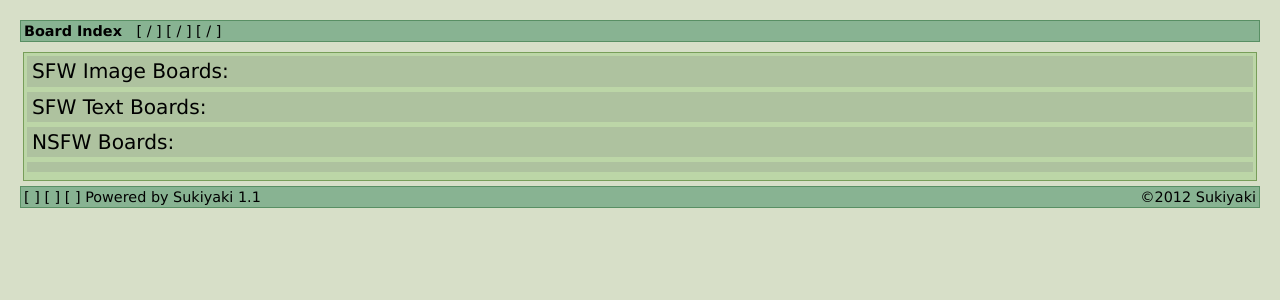
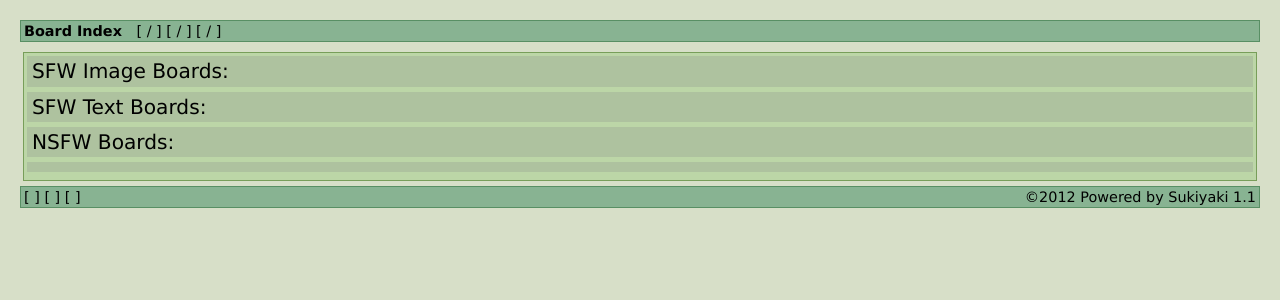
Before and after one commit to rossica/sukiyaki, a Django app: template templates/imageboard/index.html in a window 1280 px wide. Shown: the top 300 px of the page. Run offline with Django 3.2, Linux system fonts and the light colour scheme; the template is opened without the code that fills it, so the values that code supplies are empty.

Commit message:
more incremential template tweaking

```diff
--- a/templates/imageboard/includes/footer.html
+++ b/templates/imageboard/includes/footer.html
@@ -1,5 +1,5 @@
 <div id="footer">
-    <p style="float:right;">&copy;{% now "Y" %} Sukiyaki</p>
+    <p style="float:right;">&copy;{% now "Y" %} Powered by Sukiyaki 1.1</p>
     {% regroup board_list by images as image_list %}
     [
     {% for item in image_list %}
@@ -48,7 +48,7 @@
     {% endfor %}
     {% endcomment %}
 
-    Powered by Sukiyaki 1.1
+
 
 
 </div>
```
